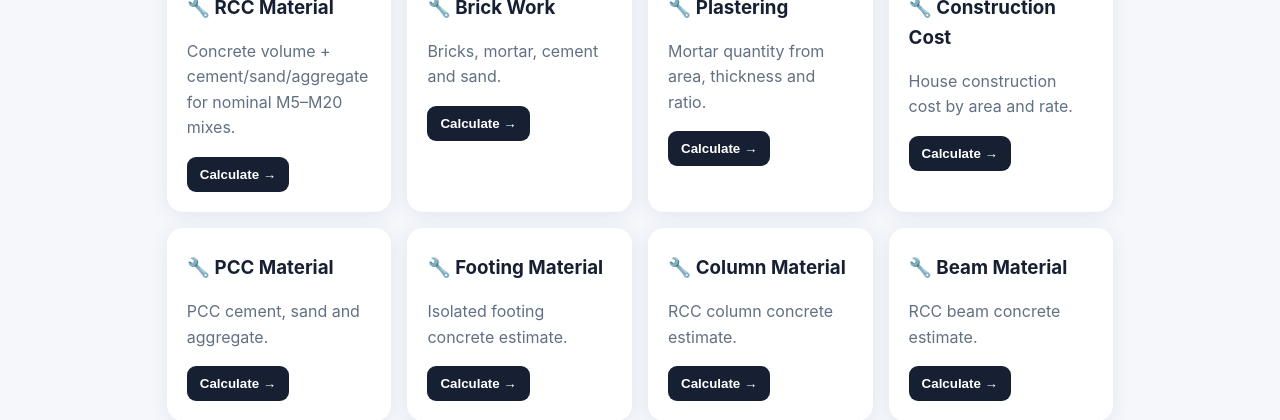
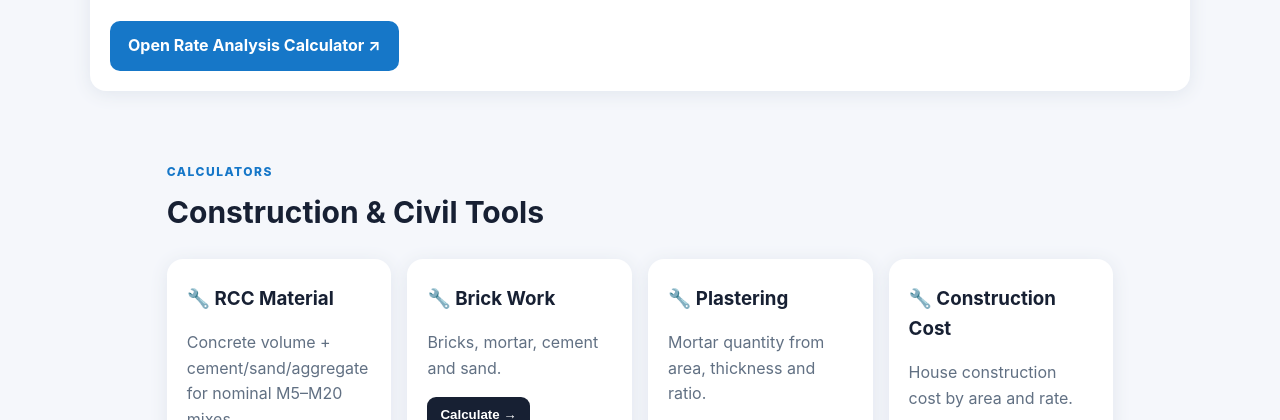
Before and after one commit to ssrweb197/buildmate-ai, a plain HTML site: page index.html in a window 1280 px wide. Shown: the part 680-1100 px from the top of the page. Drawn offline with Linux system fonts and the light colour scheme.

Commit message:
Add Rate Analysis Calculator link to BuildMate AI homepage

```diff
--- a/index.html
+++ b/index.html
@@ -12,6 +12,7 @@
 <section class="hero"><span>FREE CIVIL ENGINEERING TOOLS</span><h1>Build smarter.<br><em>Calculate faster.</em></h1>
 <p>Practical calculators for construction estimation, materials, quantities, BOQ and common site calculations.</p>
 <div><a class="btn" href="#tools">Open Calculators</a><a class="btn alt" href="#rates">Material Rates</a></div></section>
+<section class="section" id="rate-analysis"><div class="head"><div><span>DETAILED COSTING TOOL</span><h2>Rate Analysis Calculator</h2></div></div><p>Prepare civil works rate analysis with 52 workbook reference analyses. Edit quantities and rates, calculate costs, and print or save your analysis.</p><a class="btn" href="rate-analysis/">Open Rate Analysis Calculator ↗</a></section>
 <section id="tools"><div class="head"><div><span>CALCULATORS</span><h2>Construction & Civil Tools</h2></div></div><div id="cards" class="grid"></div></section>
 <section id="rates" class="section"><div class="head"><div><span>INDICATIVE MARKET RATES</span><h2>Hyderabad Material Rates</h2></div></div>
 <div id="ratesBox"></div><p class="note">Rates are indicative planning values and may vary by brand, supplier, quantity, transport and local market conditions. This GitHub Pages version uses a static rate snapshot; it does not claim real-time market data.</p></section>
```
